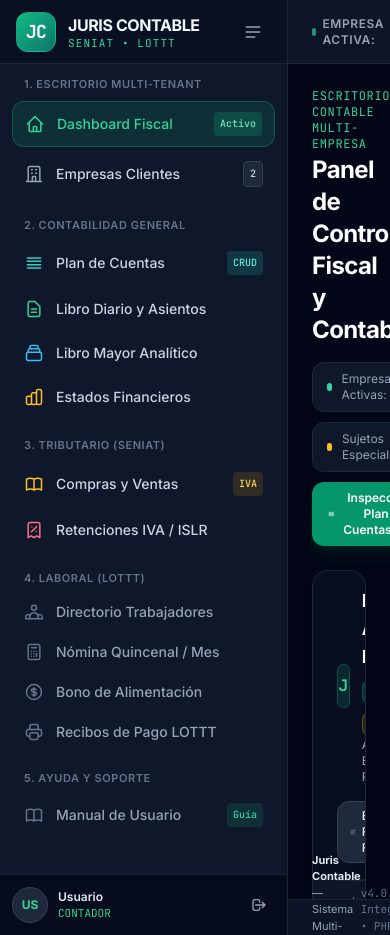
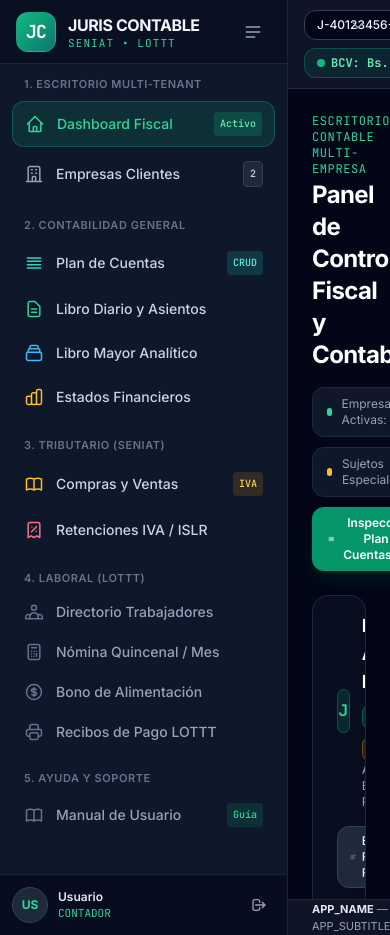
Before and after one commit to hero4crack/sistema_contable, a PHP site: page /public/index.php in a window 390 px wide. Run offline with PHP 8.4, Linux system fonts and the light colour scheme; the visitor is signed in with stand-in values (Sample User, id 1); data comes from the database, SQL or seed files in the repository; data that the repository does not hold is empty; some libraries are stand-ins or nearby versions.

Commit message:
correccion en el estilo

```diff
--- a/views/layouts/sidebar.php
+++ b/views/layouts/sidebar.php
@@ -277,20 +277,20 @@ $empresaActivaTasaBcv = (float)($empresaActiva['tasa_bcv_usd'] ?? Session::get('
     <!-- CONTENEDOR DERECHO: TOPBAR MULTI-TENANT + CONTENIDO -->
     <div class="flex-1 flex flex-col h-screen overflow-hidden bg-slate-50 dark:bg-slate-950">
         <!-- HEADER SUPERIOR CON SELECTOR DINÁMICO DE EMPRESA ACTIVA E INTERRUPTOR DE TEMA -->
-        <header class="h-16 bg-white/95 dark:bg-slate-900/95 backdrop-blur border-b border-slate-200 dark:border-slate-800 px-6 flex items-center justify-between gap-4 shrink-0 z-20">
+        <header class="min-h-16 py-2.5 bg-white/95 dark:bg-slate-900/95 backdrop-blur border-b border-slate-200 dark:border-slate-800 px-4 lg:px-6 flex flex-wrap items-center justify-between gap-x-4 gap-y-2 shrink-0 z-20">
             <!-- Izquierda: Contexto Multi-Tenant -->
-            <div class="flex items-center gap-3 flex-wrap">
-                <div class="flex items-center gap-2">
-                    <span class="inline-flex items-center gap-1.5 text-xs font-semibold uppercase tracking-wider text-slate-500 dark:text-slate-400">
+            <div class="flex items-center gap-2.5 flex-wrap min-w-0 flex-1">
+                <div class="flex items-center gap-2 min-w-0">
+                    <span class="hidden sm:inline-flex items-center gap-1.5 text-xs font-semibold uppercase tracking-wider text-slate-500 dark:text-slate-400 whitespace-nowrap shrink-0">
                         <span class="w-2 h-2 rounded-full bg-emerald-500 dark:bg-emerald-400 animate-pulse"></span>
-                        Empresa Activa:
+                        Empresa:
                     </span>
 
                     <!-- Selector Desplegable Multi-Empresa -->
-                    <div class="relative">
+                    <div class="relative min-w-0">
                         <select id="selectorEmpresaGlobal"
                                 aria-label="Seleccionar empresa cliente activa"
-                                class="appearance-none bg-slate-50 dark:bg-slate-950 border border-slate-300 dark:border-slate-700 hover:border-emerald-500/60 focus:border-emerald-500 text-slate-900 dark:text-slate-100 text-sm font-medium rounded-xl pl-3.5 pr-9 py-1.5 transition-colors cursor-pointer focus:outline-none focus:ring-2 focus:ring-emerald-500/20">
+                                class="appearance-none max-w-[230px] sm:max-w-[300px] 2xl:max-w-[380px] truncate bg-slate-50 dark:bg-slate-950 border border-slate-300 dark:border-slate-700 hover:border-emerald-500/60 focus:border-emerald-500 text-slate-900 dark:text-slate-100 text-xs sm:text-sm font-medium rounded-xl pl-3 pr-8 py-1.5 transition-colors cursor-pointer focus:outline-none focus:ring-2 focus:ring-emerald-500/20">
                             <?php if (!empty($empresasSelector)): ?>
                                 <?php foreach ($empresasSelector as $empItem): ?>
                                     <option value="<?= (int)$empItem['id'] ?>"
@@ -302,7 +302,7 @@ $empresaActivaTasaBcv = (float)($empresaActiva['tasa_bcv_usd'] ?? Session::get('
                                 <option value="0">Sin empresas activas</option>
                             <?php endif; ?>
                         </select>
-                        <div class="pointer-events-none absolute inset-y-0 right-0 flex items-center px-2.5 text-slate-500 dark:text-slate-400">
+                        <div class="pointer-events-none absolute inset-y-0 right-0 flex items-center px-2 text-slate-500 dark:text-slate-400">
                             <svg class="w-4 h-4" fill="none" stroke="currentColor" viewBox="0 0 24 24">
                                 <path stroke-linecap="round" stroke-linejoin="round" stroke-width="2" d="M19 9l-7 7-7-7"/>
                             </svg>
@@ -311,24 +311,24 @@ $empresaActivaTasaBcv = (float)($empresaActiva['tasa_bcv_usd'] ?? Session::get('
                 </div>
 
                 <!-- Píldoras de Metadatos Fiscales SENIAT -->
-                <div class="hidden xl:flex items-center gap-2 pl-2 border-l border-slate-200 dark:border-slate-800">
-                    <span class="px-2.5 py-1 rounded-lg text-xs font-mono font-medium bg-slate-100 dark:bg-slate-800 text-slate-800 dark:text-slate-200 border border-slate-300 dark:border-slate-700"
+                <div class="hidden xl:flex items-center gap-2 pl-2.5 border-l border-slate-200 dark:border-slate-800 flex-wrap">
+                    <span class="px-2.5 py-1 rounded-lg text-xs font-mono font-medium whitespace-nowrap shrink-0 bg-slate-100 dark:bg-slate-800 text-slate-800 dark:text-slate-200 border border-slate-300 dark:border-slate-700"
                           title="Registro de Información Fiscal">
                         RIF: <?= e($empresaActivaRif) ?>
                     </span>
 
                     <?php if ($empresaActivaTipo === 'Especial'): ?>
-                        <span class="px-2.5 py-1 rounded-lg text-xs font-semibold bg-amber-500/15 text-amber-700 dark:text-amber-300 border border-amber-500/30"
+                        <span class="px-2.5 py-1 rounded-lg text-xs font-semibold whitespace-nowrap shrink-0 bg-amber-500/15 text-amber-700 dark:text-amber-300 border border-amber-500/30"
                               title="Sujeto Pasivo Especial SENIAT">
-                            Contribuyente Especial (Ret. <?= e($empresaActivaRetIva) ?>%)
+                            Especial (Ret. <?= e($empresaActivaRetIva) ?>%)
                         </span>
                     <?php else: ?>
-                        <span class="px-2.5 py-1 rounded-lg text-xs font-semibold bg-sky-500/15 text-sky-700 dark:text-sky-300 border border-sky-500/30">
-                            Contribuyente <?= e($empresaActivaTipo) ?> (Ret. <?= e($empresaActivaRetIva) ?>%)
+                        <span class="px-2.5 py-1 rounded-lg text-xs font-semibold whitespace-nowrap shrink-0 bg-sky-500/15 text-sky-700 dark:text-sky-300 border border-sky-500/30">
+                            <?= e($empresaActivaTipo) ?> (Ret. <?= e($empresaActivaRetIva) ?>%)
                         </span>
                     <?php endif; ?>
 
-                    <span class="px-2.5 py-1 rounded-lg text-xs font-mono bg-emerald-500/10 text-emerald-700 dark:text-emerald-300 border border-emerald-500/20"
+                    <span class="px-2.5 py-1 rounded-lg text-xs font-mono whitespace-nowrap shrink-0 bg-emerald-500/10 text-emerald-700 dark:text-emerald-300 border border-emerald-500/20"
                           title="Período Fiscal Activo">
                         Período: <?= e($empresaActivaPeriodo) ?>
                     </span>
@@ -336,27 +336,27 @@ $empresaActivaTasaBcv = (float)($empresaActiva['tasa_bcv_usd'] ?? Session::get('
             </div>
 
             <!-- Derecha: Tasa BCV + Selector de Tema (Sol / Luna) + Acciones Rápidas -->
-            <div class="flex items-center gap-2.5">
+            <div class="flex items-center gap-2 shrink-0 flex-wrap">
                 <!-- Botón Rápido de Tasa Oficial BCV (Bs./USD) -->
                 <button type="button"
                         onclick="window.JurisApp.abrirModalTasaBcv()"
                         title="Clic para actualizar la Tasa Oficial del Dólar BCV y sincronizar Cestaticket ($40 BCV)"
-                        class="inline-flex items-center gap-1.5 px-3 py-1.5 rounded-xl text-xs font-mono font-bold bg-emerald-500/10 hover:bg-emerald-500/20 text-emerald-700 dark:text-emerald-300 border border-emerald-500/30 transition-colors">
-                    <span class="w-2 h-2 rounded-full bg-emerald-500"></span>
-                    <span>BCV: Bs. <span id="lblTasaBcvHeader"><?= e(number_format($empresaActivaTasaBcv, 2, ',', '.')) ?></span> / $</span>
+                        class="inline-flex items-center gap-1.5 px-3 py-1.5 rounded-xl text-xs font-mono font-bold whitespace-nowrap shrink-0 bg-emerald-500/10 hover:bg-emerald-500/20 text-emerald-700 dark:text-emerald-300 border border-emerald-500/30 transition-colors">
+                    <span class="w-2 h-2 rounded-full bg-emerald-500 shrink-0"></span>
+                    <span>BCV: Bs. <span id="lblTasaBcvHeader"><?= e(number_format($empresaActivaTasaBcv, 2, ',', '.')) ?></span>/$</span>
                 </button>
 
                 <!-- Botón Interruptor Modo Claro / Modo Oscuro -->
                 <button type="button" id="btnToggleTheme"
                         onclick="window.JurisApp.alternarTema()"
                         title="Cambiar entre Modo Claro y Modo Oscuro"
-                        class="inline-flex items-center gap-1.5 px-3 py-1.5 rounded-xl text-xs font-medium bg-slate-100 dark:bg-slate-800 hover:bg-slate-200 dark:hover:bg-slate-700 text-slate-700 dark:text-slate-200 border border-slate-300 dark:border-slate-700 transition-colors">
+                        class="inline-flex items-center gap-1.5 px-3 py-1.5 rounded-xl text-xs font-medium whitespace-nowrap shrink-0 bg-slate-100 dark:bg-slate-800 hover:bg-slate-200 dark:hover:bg-slate-700 text-slate-700 dark:text-slate-200 border border-slate-300 dark:border-slate-700 transition-colors">
                     <!-- Icono Sol (visible en modo oscuro para cambiar a claro) -->
-                    <svg id="iconThemeSun" class="w-4 h-4 text-amber-400 hidden dark:inline-block" fill="none" stroke="currentColor" viewBox="0 0 24 24">
+                    <svg id="iconThemeSun" class="w-4 h-4 text-amber-400 hidden dark:inline-block shrink-0" fill="none" stroke="currentColor" viewBox="0 0 24 24">
                         <path stroke-linecap="round" stroke-linejoin="round" stroke-width="2" d="M12 3v1m0 16v1m9-9h-1M4 12H3m15.364 6.364l-.707-.707M6.343 6.343l-.707-.707m12.728 0l-.707.707M6.343 17.657l-.707.707M16 12a4 4 0 11-8 0 4 4 0 018 0z"/>
                     </svg>
                     <!-- Icono Luna (visible en modo claro para cambiar a oscuro) -->
-                    <svg id="iconThemeMoon" class="w-4 h-4 text-indigo-600 inline-block dark:hidden" fill="none" stroke="currentColor" viewBox="0 0 24 24">
+                    <svg id="iconThemeMoon" class="w-4 h-4 text-indigo-600 inline-block dark:hidden shrink-0" fill="none" stroke="currentColor" viewBox="0 0 24 24">
                         <path stroke-linecap="round" stroke-linejoin="round" stroke-width="2" d="M20.354 15.354A9 9 0 018.646 3.646 9.003 9.003 0 0012 21a9.003 9.003 0 008.354-5.646z"/>
                     </svg>
                     <span id="labelThemeMode" class="hidden md:inline">Tema</span>
@@ -364,24 +364,24 @@ $empresaActivaTasaBcv = (float)($empresaActiva['tasa_bcv_usd'] ?? Session::get('
 
                 <a href="<?= e(route_url('manual', 'index')) ?>"
                    title="Abrir Manual de Usuario y Guía de Reportes"
-                   class="hidden sm:inline-flex items-center gap-1.5 px-3 py-1.5 rounded-xl text-xs font-medium bg-slate-100 dark:bg-slate-800 hover:bg-slate-200 dark:hover:bg-slate-700 text-slate-700 dark:text-slate-200 border border-slate-300 dark:border-slate-700 transition-colors">
-                    <svg class="w-3.5 h-3.5 text-emerald-600 dark:text-emerald-400" fill="none" stroke="currentColor" viewBox="0 0 24 24">
+                   class="hidden sm:inline-flex items-center gap-1.5 px-3 py-1.5 rounded-xl text-xs font-medium whitespace-nowrap shrink-0 bg-slate-100 dark:bg-slate-800 hover:bg-slate-200 dark:hover:bg-slate-700 text-slate-700 dark:text-slate-200 border border-slate-300 dark:border-slate-700 transition-colors">
+                    <svg class="w-3.5 h-3.5 text-emerald-600 dark:text-emerald-400 shrink-0" fill="none" stroke="currentColor" viewBox="0 0 24 24">
                         <path stroke-linecap="round" stroke-linejoin="round" stroke-width="2" d="M12 6.253v13m0-13C10.832 5.477 9.246 5 7.5 5S4.168 5.477 3 6.253v13C4.168 18.477 5.754 18 7.5 18s3.332.477 4.5 1.253m0-13C13.168 5.477 14.754 5 16.5 5c1.747 0 3.332.477 4.5 1.253v13C19.832 18.477 18.247 18 16.5 18c-1.746 0-3.332.477-4.5 1.253"/>
                     </svg>
                     Manual
                 </a>
 
                 <a href="<?= e(route_url('empresa', 'index')) ?>"
-                   class="hidden sm:inline-flex items-center gap-1.5 px-3 py-1.5 rounded-xl text-xs font-medium bg-slate-100 dark:bg-slate-800 hover:bg-slate-200 dark:hover:bg-slate-700 text-slate-700 dark:text-slate-200 border border-slate-300 dark:border-slate-700 transition-colors">
-                    <svg class="w-3.5 h-3.5 text-emerald-600 dark:text-emerald-400" fill="none" stroke="currentColor" viewBox="0 0 24 24">
+                   class="hidden sm:inline-flex items-center gap-1.5 px-3 py-1.5 rounded-xl text-xs font-medium whitespace-nowrap shrink-0 bg-slate-100 dark:bg-slate-800 hover:bg-slate-200 dark:hover:bg-slate-700 text-slate-700 dark:text-slate-200 border border-slate-300 dark:border-slate-700 transition-colors">
+                    <svg class="w-3.5 h-3.5 text-emerald-600 dark:text-emerald-400 shrink-0" fill="none" stroke="currentColor" viewBox="0 0 24 24">
                         <path stroke-linecap="round" stroke-linejoin="round" stroke-width="2" d="M12 4v16m8-8H4"/>
                     </svg>
-                    Gestionar Empresas
+                    Empresas
                 </a>
 
                 <a href="<?= e(route_url('auth', 'logout')) ?>"
-                   class="inline-flex items-center gap-1.5 px-3 py-1.5 rounded-xl text-xs font-medium bg-rose-500/10 hover:bg-rose-500/20 text-rose-700 dark:text-rose-300 border border-rose-500/20 transition-colors">
-                    <svg class="w-3.5 h-3.5" fill="none" stroke="currentColor" viewBox="0 0 24 24">
+                   class="inline-flex items-center gap-1.5 px-3 py-1.5 rounded-xl text-xs font-medium whitespace-nowrap shrink-0 bg-rose-500/10 hover:bg-rose-500/20 text-rose-700 dark:text-rose-300 border border-rose-500/20 transition-colors">
+                    <svg class="w-3.5 h-3.5 shrink-0" fill="none" stroke="currentColor" viewBox="0 0 24 24">
                         <path stroke-linecap="round" stroke-linejoin="round" stroke-width="2" d="M17 16l4-4m0 0l-4-4m4 4H7m6 4v1a3 3 0 01-3 3H6a3 3 0 01-3-3V7a3 3 0 013-3h4a3 3 0 013 3v1"/>
                     </svg>
                     Salir
```
